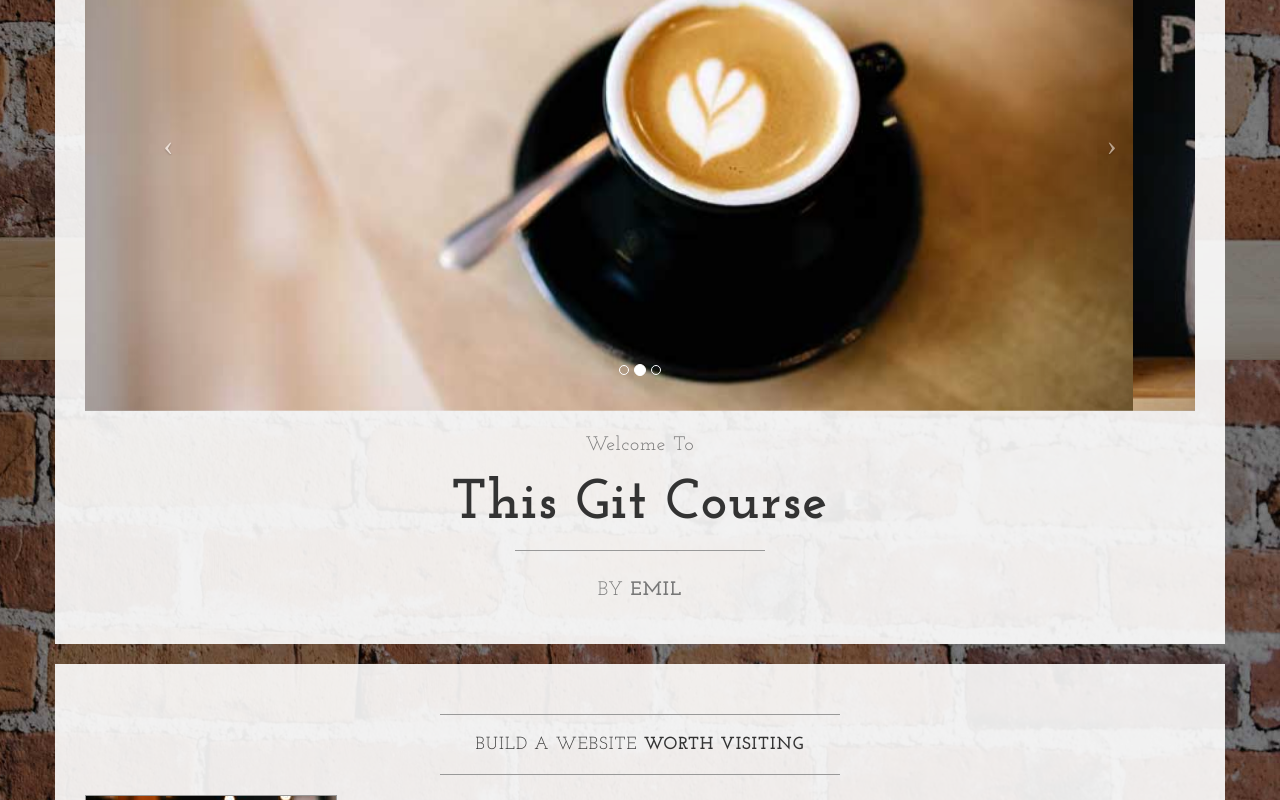
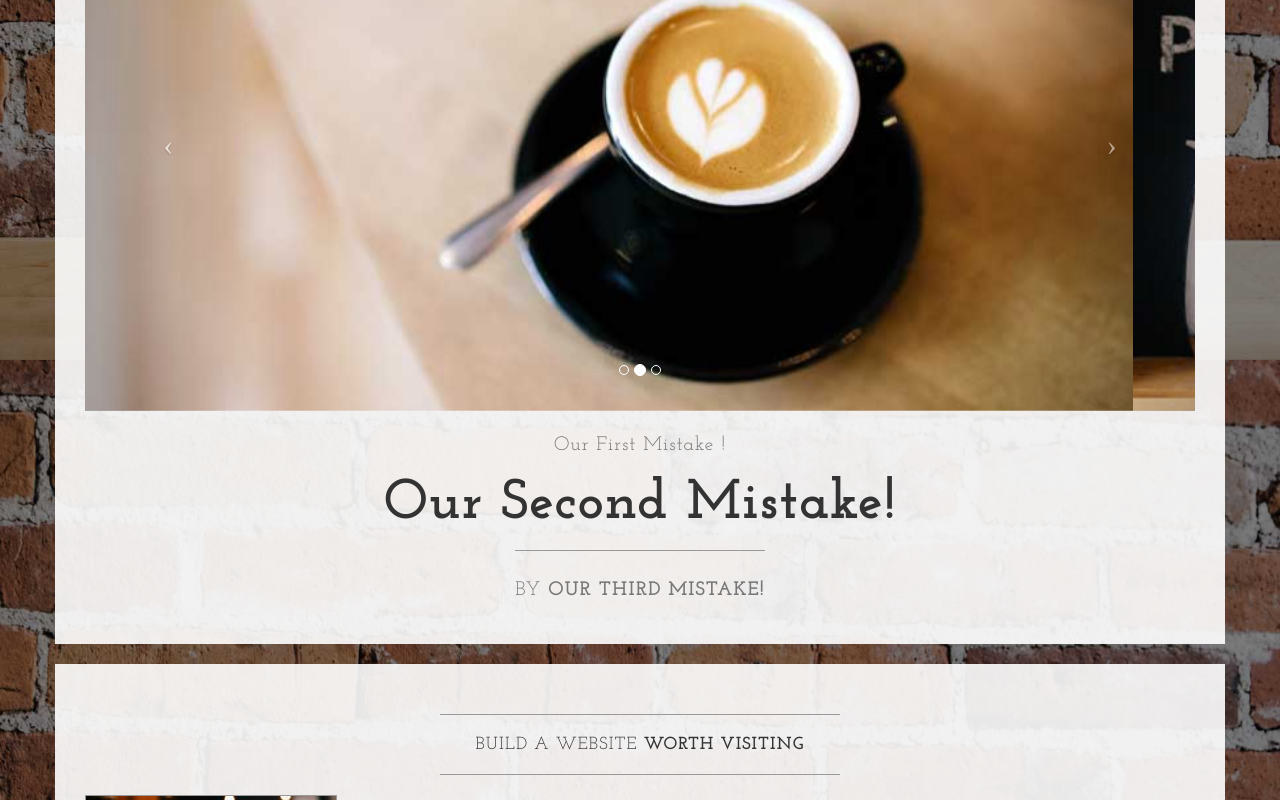
Before and after one commit to eruskov/Intro_GIT, a plain HTML site: page index.html in a window 1280 px wide. Shown: the part 440-1240 px from the top of the page. Drawn offline with nearby package versions, Linux system fonts and the light colour scheme.

Commit message:
Commit our third mistake, we left the other two in place

```diff
--- a/index.html
+++ b/index.html
@@ -106,13 +106,13 @@
                         </a>
                     </div>
                     <h2 class="brand-before">
-                        <small>Welcome to</small>
+                        <small>Our first mistake  !</small>
                     </h2>
-                    <h1 class="brand-name">This Git Course</h1>
+                    <h1 class="brand-name">Our second mistake!</h1>
                     <hr class="tagline-divider">
                     <h2>
                         <small>By
-                            <strong>Emil</strong>
+                            <strong>Our Third mistake!</strong>
                         </small>
                     </h2>
                 </div>
```
